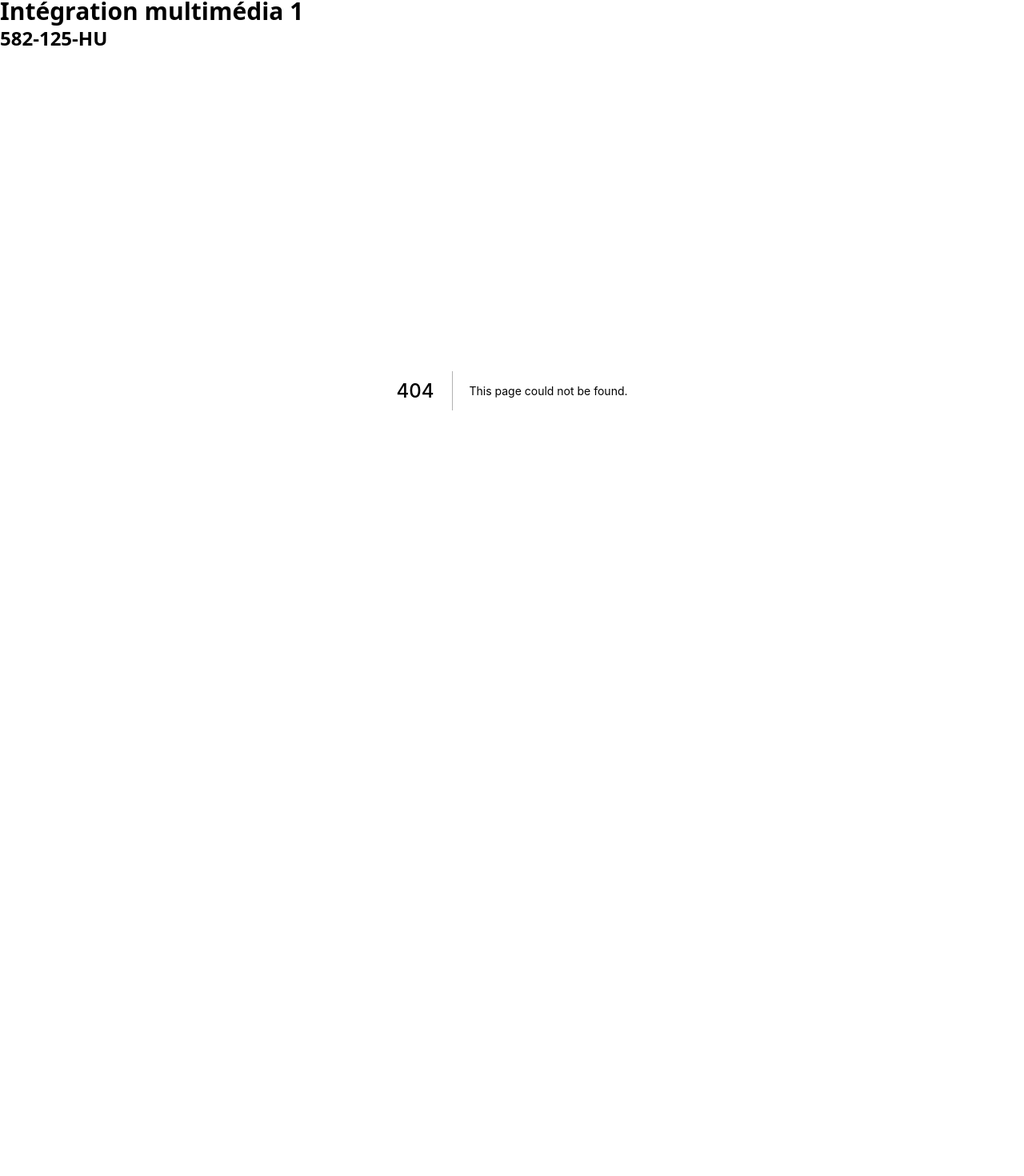
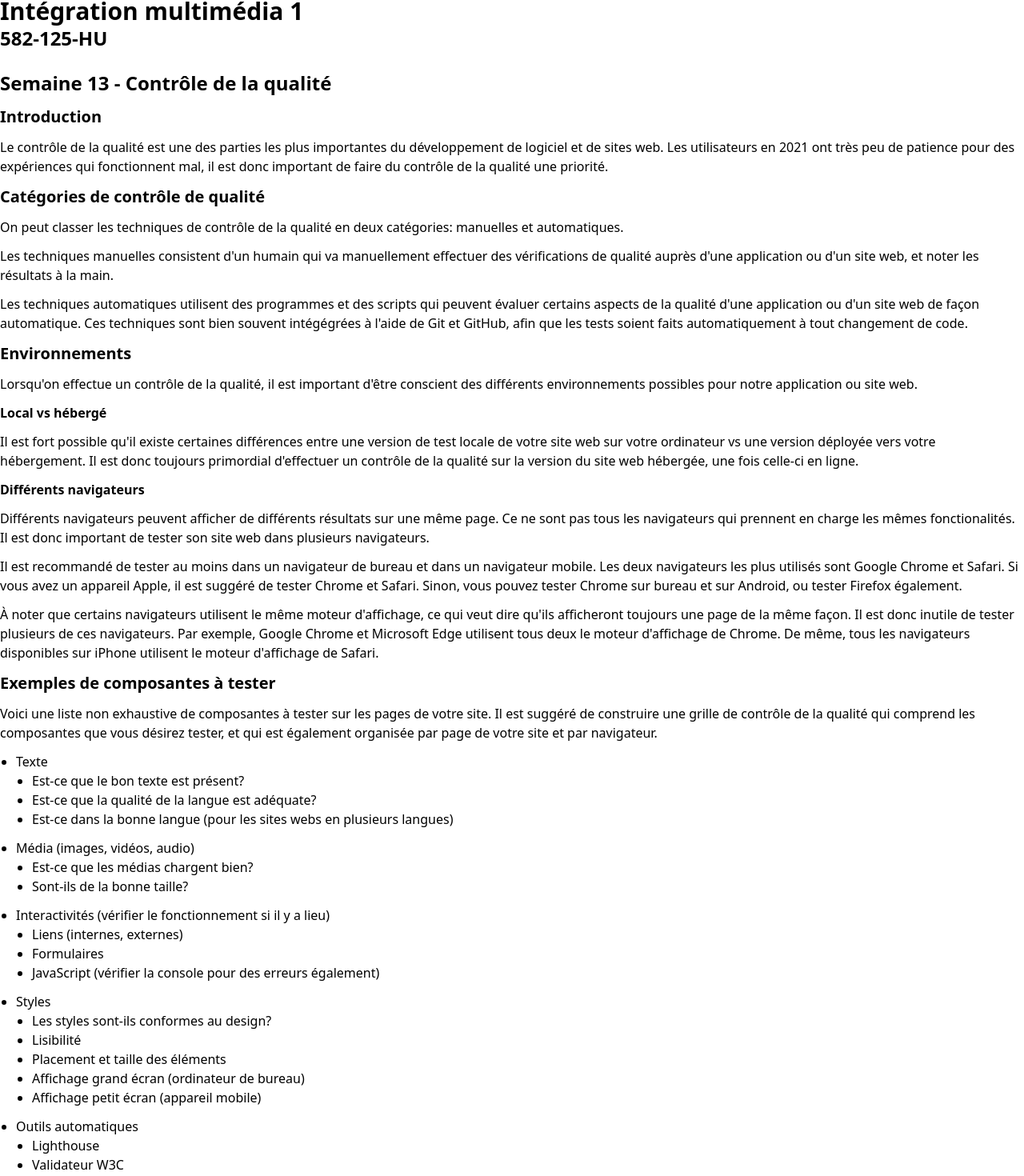
Before and after one commit to alexturpin/582-125-HU, a Next.js app: page /cours/13-controle-qualite in a window 1280 px wide. Before the commit this address had no page. Shown: the part 20-1490 px from the top of the page at 80% size. Before the commit the page ends 924 px from the top, so only its background shows below. Built offline with nearby package versions, Linux system fonts and the light colour scheme.

Commit message:
Semaine 13 QA

```diff
--- /dev/null
+++ b/src/pages/cours/13-controle-qualite.mdx
@@ -0,0 +1,54 @@
+## Semaine 13 - Contrôle de la qualité
+
+### Introduction
+
+Le contrôle de la qualité est une des parties les plus importantes du développement de logiciel et de sites web. Les utilisateurs en 2021 ont très peu de patience pour des expériences qui fonctionnent mal, il est donc important de faire du contrôle de la qualité une priorité.
+
+### Catégories de contrôle de qualité
+
+On peut classer les techniques de contrôle de la qualité en deux catégories: manuelles et automatiques.
+
+Les techniques manuelles consistent d'un humain qui va manuellement effectuer des vérifications de qualité auprès d'une application ou d'un site web, et noter les résultats à la main.
+
+Les techniques automatiques utilisent des programmes et des scripts qui peuvent évaluer certains aspects de la qualité d'une application ou d'un site web de façon automatique. Ces techniques sont bien souvent intégégrées à l'aide de Git et GitHub, afin que les tests soient faits automatiquement à tout changement de code.
+
+### Environnements
+
+Lorsqu'on effectue un contrôle de la qualité, il est important d'être conscient des différents environnements possibles pour notre application ou site web.
+
+#### Local vs hébergé
+
+Il est fort possible qu'il existe certaines différences entre une version de test locale de votre site web sur votre ordinateur vs une version déployée vers votre hébergement. Il est donc toujours primordial d'effectuer un contrôle de la qualité sur la version du site web hébergée, une fois celle-ci en ligne.
+
+#### Différents navigateurs
+
+Différents navigateurs peuvent afficher de différents résultats sur une même page. Ce ne sont pas tous les navigateurs qui prennent en charge les mêmes fonctionalités. Il est donc important de tester son site web dans plusieurs navigateurs.
+
+Il est recommandé de tester au moins dans un navigateur de bureau et dans un navigateur mobile. Les deux navigateurs les plus utilisés sont Google Chrome et Safari. Si vous avez un appareil Apple, il est suggéré de tester Chrome et Safari. Sinon, vous pouvez tester Chrome sur bureau et sur Android, ou tester Firefox également.
+
+À noter que certains navigateurs utilisent le même moteur d'affichage, ce qui veut dire qu'ils afficheront toujours une page de la même façon. Il est donc inutile de tester plusieurs de ces navigateurs. Par exemple, Google Chrome et Microsoft Edge utilisent tous deux le moteur d'affichage de Chrome. De même, tous les navigateurs disponibles sur iPhone utilisent le moteur d'affichage de Safari.
+
+### Exemples de composantes à tester
+
+Voici une liste non exhaustive de composantes à tester sur les pages de votre site. Il est suggéré de construire une grille de contrôle de la qualité qui comprend les composantes que vous désirez tester, et qui est également organisée par page de votre site et par navigateur.
+
+- Texte
+  - Est-ce que le bon texte est présent?
+  - Est-ce que la qualité de la langue est adéquate?
+  - Est-ce dans la bonne langue (pour les sites webs en plusieurs langues)
+- Média (images, vidéos, audio)
+  - Est-ce que les médias chargent bien?
+  - Sont-ils de la bonne taille?
+- Interactivités (vérifier le fonctionnement si il y a lieu)
+  - Liens (internes, externes)
+  - Formulaires
+  - JavaScript (vérifier la console pour des erreurs également)
+- Styles
+  - Les styles sont-ils conformes au design?
+  - Lisibilité
+  - Placement et taille des éléments
+  - Affichage grand écran (ordinateur de bureau)
+  - Affichage petit écran (appareil mobile)
+- Outils automatiques
+  - Lighthouse
+  - Validateur W3C
--- a/src/pages/index.tsx
+++ b/src/pages/index.tsx
@@ -116,6 +116,9 @@ const Home = () => {
               </li>
             </ul>
           </li>
+          <li>
+            <a href="https://caniuse.com/" target="_blank" rel="noreferrer">Can I Use afin de vérifier la prise en charge des navigateurs</a>
+          </li>
         </ul>
       </section>
 
```
